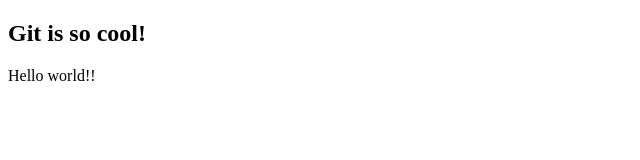
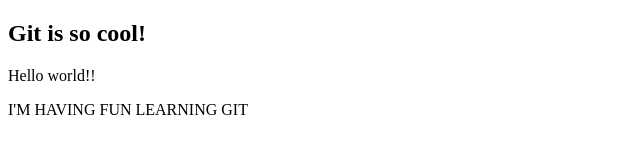
Before and after one commit to scottrpileggi/git-basics, a plain HTML site: page index.html in a window 1280 px wide. Shown: the whole page, without its empty margins (0-640 px from the left). Drawn offline with Linux system fonts and the light colour scheme.

Commit message:
added another paragraph element to body of html

```diff
--- a/index.html
+++ b/index.html
@@ -14,5 +14,6 @@
   <body>
    <h2>Git is so cool!</h2>
    <p>Hello world!!</p>
+   <p>I'M HAVING FUN LEARNING GIT</p>
   </body>
 </html>
```
